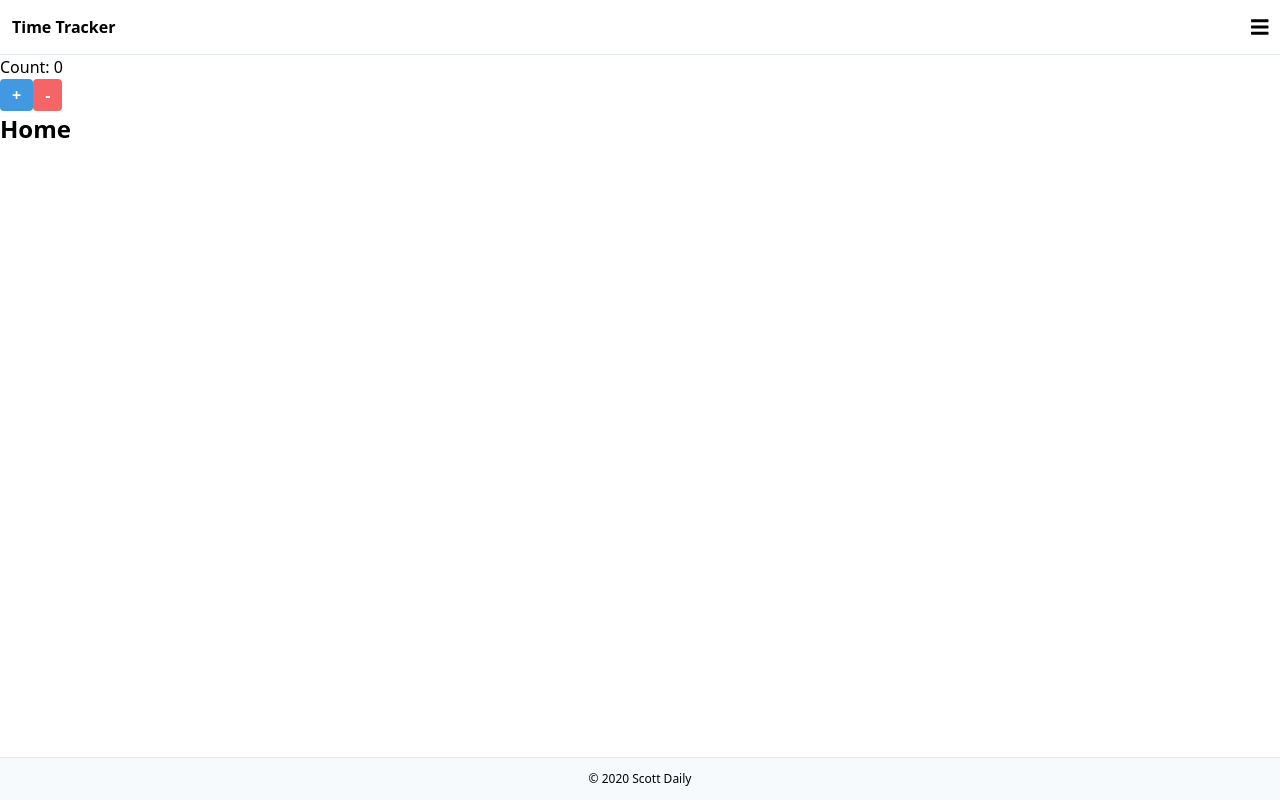
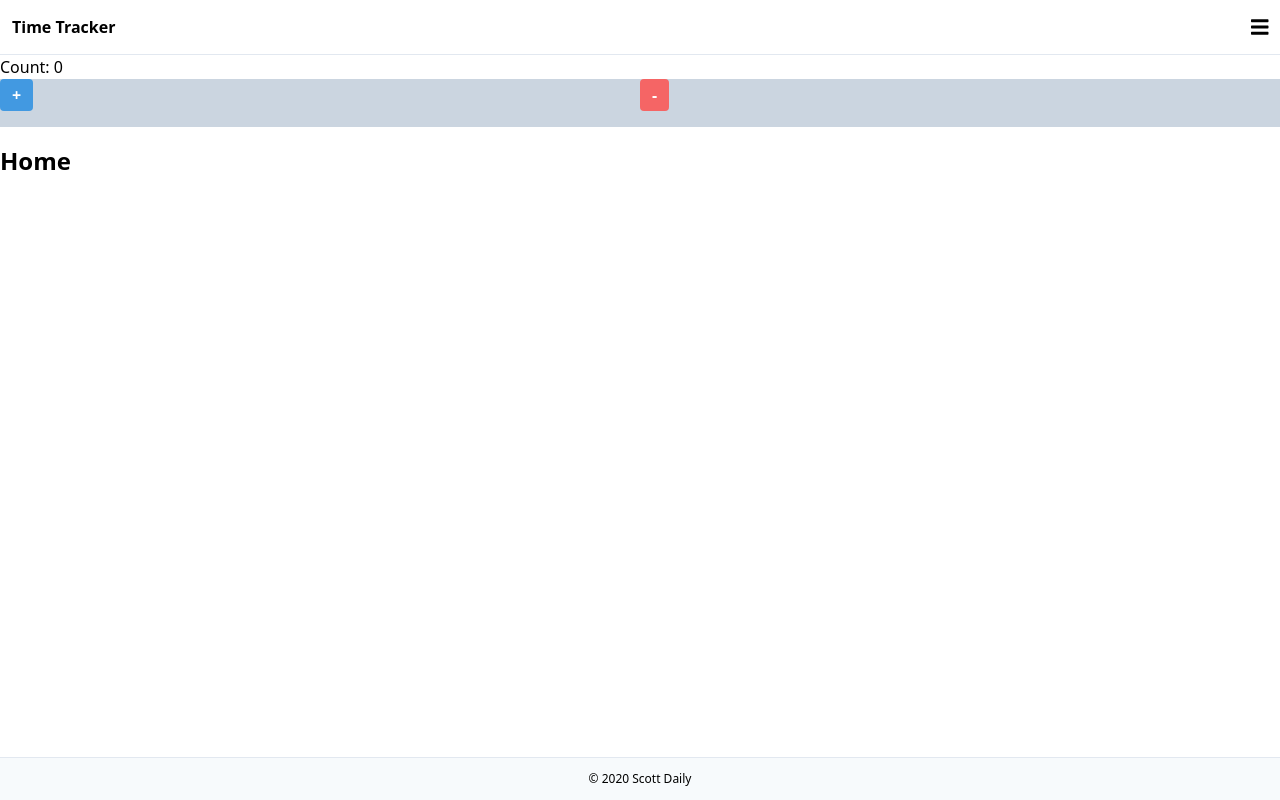
Before and after one commit to scott-daily/react, a React (Create React App) app in the folder time-tracker/: page / in a window 1280 px wide. Built offline with nearby package versions, Linux system fonts and the light colour scheme.

Commit message:
styled buttons on SimpleCounter

```diff
--- a/time-tracker/src/App.js
+++ b/time-tracker/src/App.js
@@ -6,7 +6,6 @@ import {
   BrowserRouter as Router,
   Switch,
   Route,
-  Link
 } from "react-router-dom";
 
 function App() {
@@ -22,6 +21,7 @@ function App() {
             <Route exact path="/">
               <h1 className="font-bold text-2xl">Home</h1>
             </Route>
+
             <Route path="/about">
               <h1 className="font-bold text-2xl">About us</h1>
             </Route>
--- a/time-tracker/src/Components/SimpleCounter.js
+++ b/time-tracker/src/Components/SimpleCounter.js
@@ -8,12 +8,18 @@ function SimpleCounter() {
             <h1>
                 Count: {count}
             </h1>
+            <div class="flex mb-4">
+                <div class="w-1/2 bg-gray-400 h-12">
                     <button class="bg-blue-500 hover:bg-blue-700 text-white font-bold py-1 px-3 rounded" onClick={() => setCount(count + 1)}>
                         +
                     </button>
+                </div>
+                <div class="w-1/2 bg-gray-400 h-12">
                     <button class="bg-red-500 hover:bg-blue-700 text-white font-bold py-1 px-3 rounded" onClick={() => setCount(count - 1)}>
                         -
                     </button>
+                </div>
+            </div>
         </div>
     )
 }
```
Lines whose indentation alone changed are shown as unchanged.
